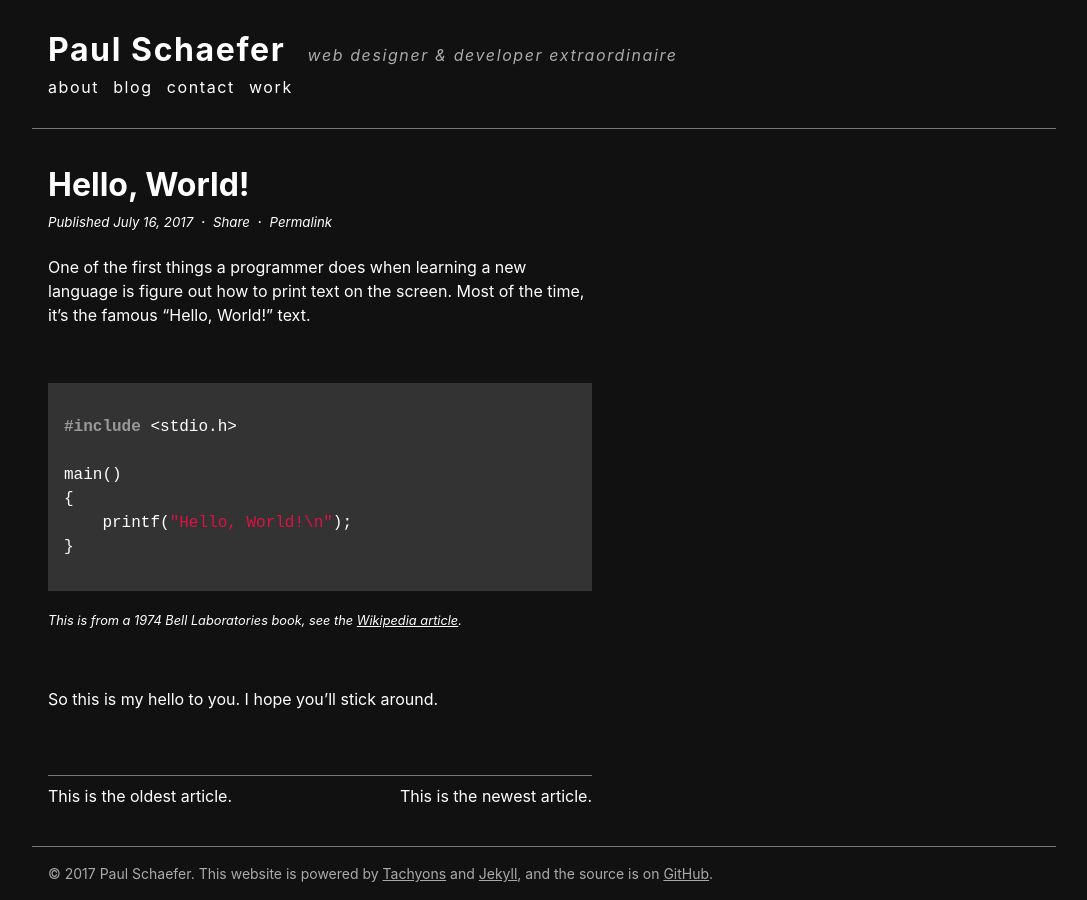
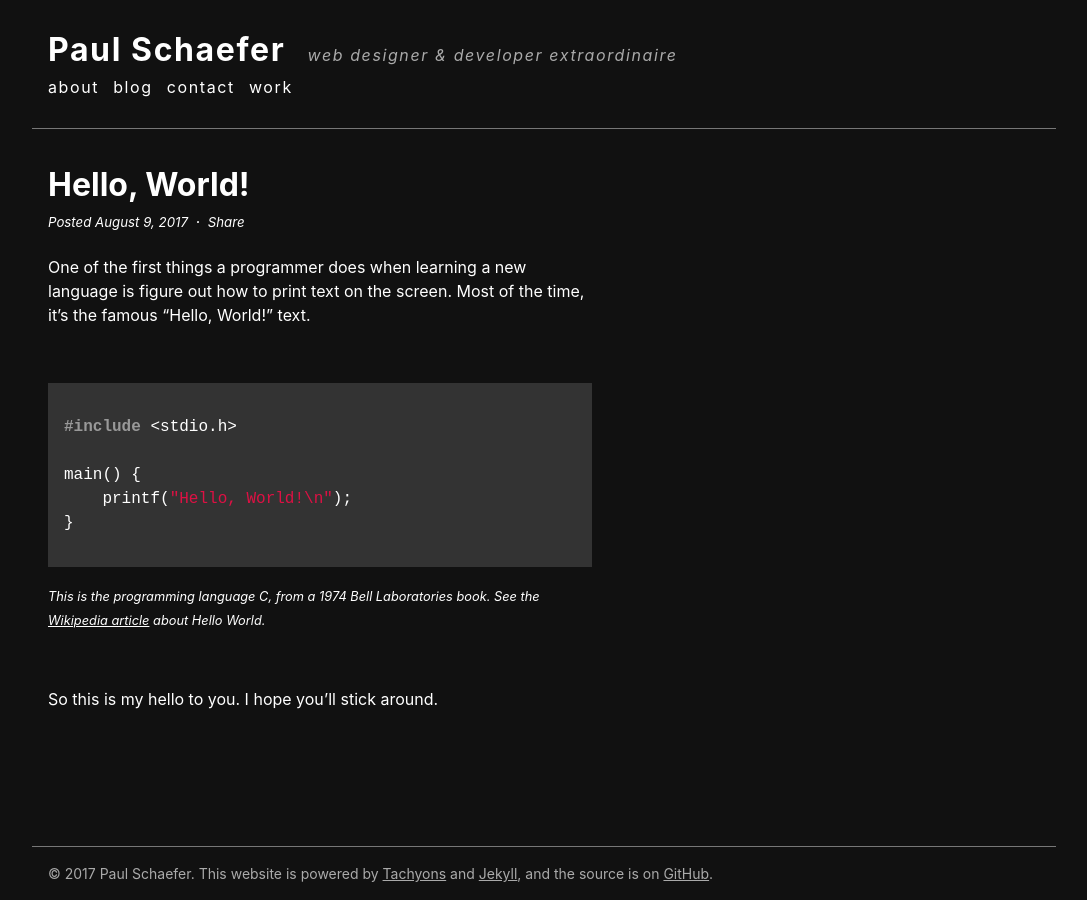
Before and after one commit to pschfr/paulmakesthe.net, a Jekyll site: the page built from _posts/2017-08-09-hello-world.md, in a window 1280 px wide. Shown: the whole page, without its empty margins (96-1183 px from the left). Built offline with Jekyll 4.4.1, drawn with Linux system fonts in a browser that asks for light colours.

Commit message:
tidied up single post and blog pages, fixed post date

````diff
--- a/_layouts/post.html
+++ b/_layouts/post.html
@@ -4,26 +4,26 @@ layout: default
 <article class="measure-wide" itemscope itemtype="http://schema.org/BlogPosting" itemprop="articleBody">
 	<h1 class="mt0 mb1">{{ page.title }}</h1>
 	<h5 class="mt0 i normal">
-		Published {{ page.date | date: "%B %-d, %Y" }}
+		<span title="{{ page.date }}">Posted {{ page.date | date: "%B %-d, %Y" }}</span>
 		<span class="fw6 ml1 mr1">&middot;</span>
 		<a href="javascript:window.prompt('Here\'s a URL you can copy and share!', window.location.href)" class="dim link">Share</a>
-		<span class="fw6 ml1 mr1">&middot;</span>
-		<a href="{{ page.url | prepend: site.baseurl | prepend: site.url }}" class="dim link">Permalink</a>
 	</h5>
 	{{ content }}
 </article>
 
+{% if page.previous.url or page.next.url %}
 	<aside class="measure-wide pv2 mt5 bt b--gray">
 		<nav>
 			{% if page.previous.url %}
 				<a href="{{ page.previous.url | prepend: site.baseurl }}" class="db w-50 fl dim link">🡐 {{ page.previous.title }}</a>
 			{% else %}
-			<span class="db w-50 fl">This is the oldest article.</span>
+				<span class="db w-50 fl">&nbsp;</span>
 			{% endif %}
 			{% if page.next.url %}
 				<a href="{{ page.next.url | prepend: site.baseurl }}" class="db w-50 fl tr dim link">{{ page.next.title }} 🡒</a>
 			{% else %}
-			<span class="db w-50 fl tr">This is the newest article.</span>
+				<span class="db w-50 fl tr">&nbsp;</span>
 			{% endif %}
 		</nav>
 	</aside>
+{% endif %}
--- a/_posts/2017-07-16-hello-world.md
+++ b/_posts/2017-08-09-hello-world.md
@@ -1,7 +1,7 @@
 ---
 layout: post
 title: "Hello, World!"
-date: 2017-07-16 15:46:00 -0400
+date: 2017-08-09 15:57:00 -0400
 categories: blog
 ---
 One of the first things a programmer does when learning a new language is figure out how to print text on the screen. Most of the time, it's the famous "Hello, World!" text.
@@ -11,12 +11,11 @@ One of the first things a programmer does when learning a new language is figure
 ```c
 #include <stdio.h>
 
-main()
-{
+main() {
 	printf("Hello, World!\n");
 }
 ```
-<small>*This is from a 1974 Bell Laboratories book, see the [Wikipedia article](https://en.wikipedia.org/wiki/%22Hello,_World!%22_program).*</small>
+<small>*This is the programming language C, from a 1974 Bell Laboratories book. See the [Wikipedia article](https://en.wikipedia.org/wiki/%22Hello,_World!%22_program) about Hello World.*</small>
 
 &nbsp;
 
--- a/pages/archive.html
+++ b/pages/archive.html
@@ -11,7 +11,7 @@ permalink: /archive
 					{{ post.title }}
 				</a>
 			</h2>
-			<h5 class="mv0 i normal">Published {{ post.date | date: '%B %-d, %Y' }}</h5>
+			<h5 class="mv0 i normal" title="{{ post.date }}">Posted {{ post.date | date: '%B %-d, %Y' }}</h5>
 			{{ post.excerpt }}
 		</li>
 	{% endfor %}
````
Lines whose indentation alone changed are shown as unchanged.
